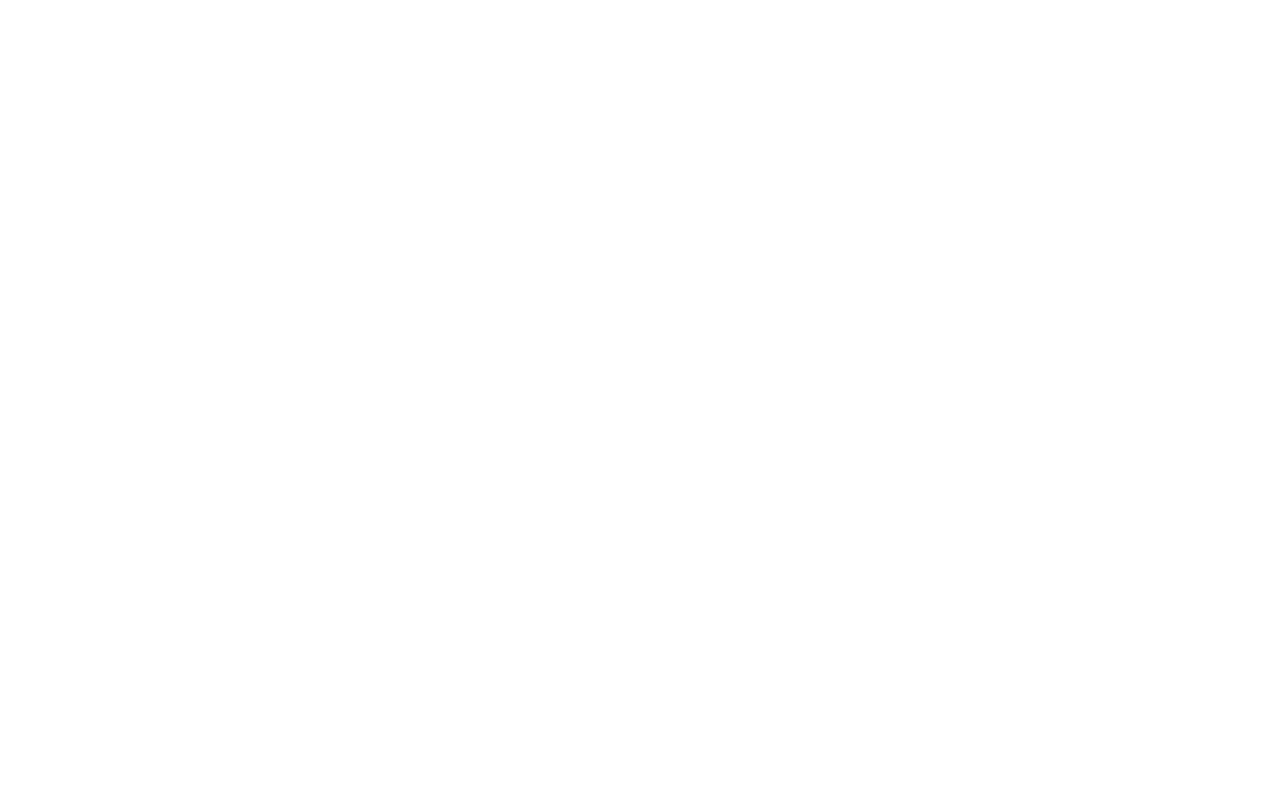
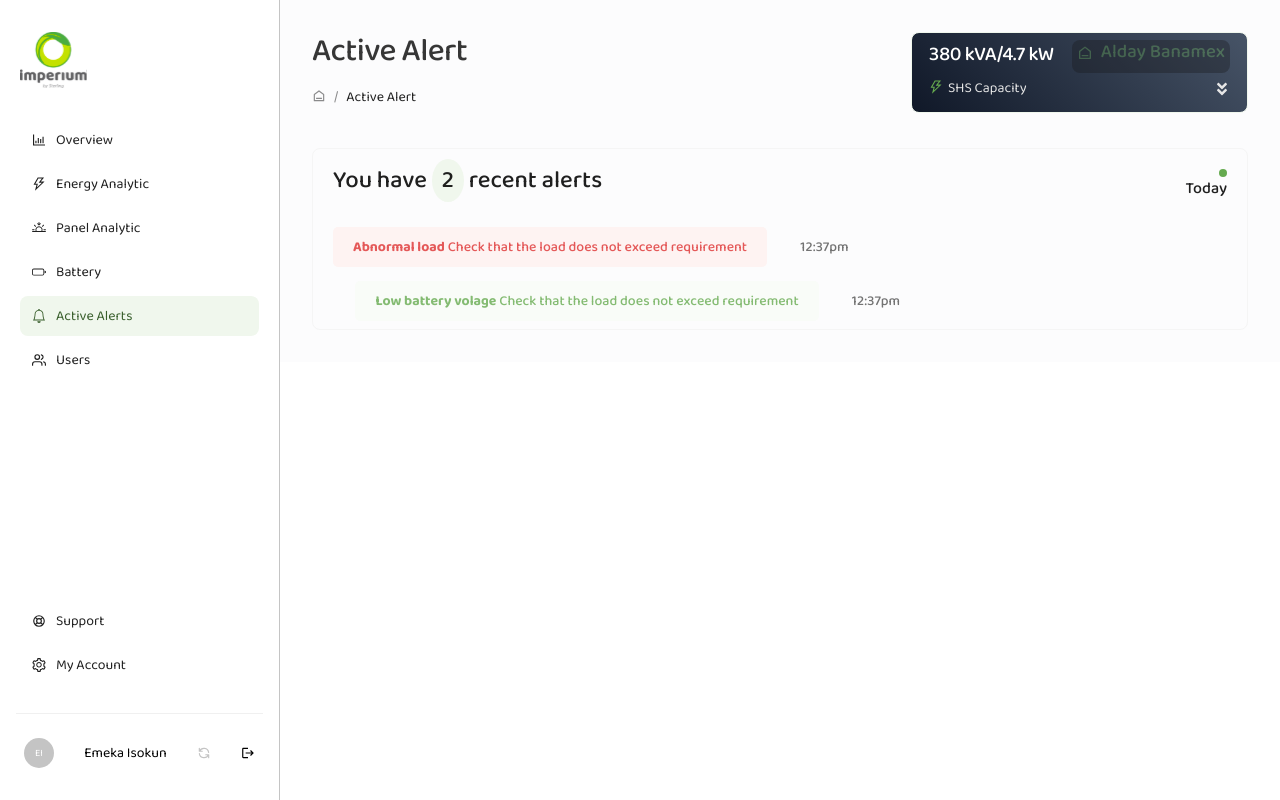
Before and after one commit to WYRE-ENERGIES/imperium-frontend, a React (Create React App) app: page /active-alerts in a window 1280 px wide. Before the commit this address had no page. Built offline with nearby package versions, Linux system fonts and the light colour scheme.

Commit message:
Active Alert Status Text

```diff
--- a/src/App.js
+++ b/src/App.js
@@ -16,14 +16,17 @@
 const AccountPassword = lazy(() =>
   import('./pages/Customer/Account/AccountPassword/AccountPassword'),
 )
+const ActiveAlerts = lazy(() =>
+  import('./pages/Customer/ActiveAlerts/ActiveAlerts'),
+)
 const Battery = lazy(() => import('./pages/Customer/Battery/Battery'))
 const Business = lazy(() => import('./pages/Customer/Auth/Business/Business'))
 const Detail = lazy(() => import('./pages/Customer/Auth/Detail/Detail'))
 const DisabledAccount = lazy(() =>
   import('./pages/Customer/Error/DisabledAccount/DisabledAccount'),
 )
-const ErrorContact = lazy(() =>
-  import('./pages/Customer/Error/ErrorContact/ErrorContact'),
+const ContactError = lazy(() =>
+  import('./pages/Customer/Error/ContactError/ContactError'),
 )
 const EnergyAnalytic = lazy(() =>
   import('./pages/Customer/EnergyAnalytic/EnergyAnalytic'),
@@ -65,7 +68,7 @@
             <Route path="otp" element={<OTP />} />
             <Route path="new-password" element={<NewPasswordPage />} />
             <Route path="disabled-account" element={<DisabledAccount />} />
-            <Route path="contact-error" element={<ErrorContact />} />
+            <Route path="contact-error" element={<ContactError />} />
             <Route path="account">
               <Route path="business" element={<AccountBusiness />} />
               <Route index path="details" element={<AccountDetails />} />
@@ -79,6 +82,7 @@
             <Route path="energy-analytic" element={<EnergyAnalytic />} />
             <Route path="panel-analytic" element={<PanelAnalytic />} />
             <Route path="battery" element={<Battery />} />
+            <Route path="active-alerts" element={<ActiveAlerts />} />
             <Route path="users" element={<Users />} />
             <Route path="user-invite" element={<UserInvitePage />} />
           </Route>
--- a/src/components/Error/ErrorContact/ErrorContactForm.jsx
+++ b/src/components/Error/ContactError/ContactErrorForm.jsx
@@ -3,10 +3,10 @@
 import FormButton from '../../Auth/Forms/Widgets/FormButton'
 import { Form, Input, Select } from 'antd'
 import { useNavigate } from 'react-router-dom'
-import classes from './ErrorContactForm.module.scss'
+import classes from './ContactErrorForm.module.scss'
 import { BiCheck, BiEnvelope } from 'react-icons/bi'
 import { BiPhone } from 'react-icons/bi'
-const ErrorContactForm = () => {
+const ContactErrorForm = () => {
   const options = [
     {
       value: 'Location',
@@ -41,8 +41,8 @@
   return (
     <div>
       <ErrorLayout>
-        <div className={classes.ErrorContactForm}>
-          <div className={classes.ErrorContactForm__FormContent}>
+        <div className={classes.ContactErrorForm}>
+          <div className={classes.ContactErrorForm__FormContent}>
             <div>
               <Form
                 name="basic"
@@ -70,7 +70,7 @@
 
                 <Form.Item>
                   <Select
-                    className={classes.ErrorContactForm__FormSelect}
+                    className={classes.ContactErrorForm__FormSelect}
                     menuItemSelectedIcon={<BiCheck color="#385E2B" />}
                     showArrow
                     placeholder="Select error message"
@@ -89,7 +89,7 @@
           </div>
 
           <a href="tel:+234 81 2345 6789">
-            <div className={classes.ErrorContactForm__Phone}>
+            <div className={classes.ContactErrorForm__Phone}>
               <div>
                 <BiPhone size={20} />
               </div>
@@ -102,4 +102,4 @@
   )
 }
 
-export default ErrorContactForm
+export default ContactErrorForm
--- a/src/components/Error/ErrorContact/ErrorContactForm.module.scss
+++ b/src/components/Error/ContactError/ContactErrorForm.module.scss
@@ -1,6 +1,6 @@
 @import '../../Auth/Forms/variables.module';
 
-.ErrorContactForm {
+.ContactErrorForm {
   width: 310px;
   margin-top: 19.5%;
   margin-left: 25px;
--- a/src/components/SideBar/Sidebar.jsx
+++ b/src/components/SideBar/Sidebar.jsx
@@ -3,7 +3,7 @@
   SettingOutlined,
   ThunderboltOutlined,
 } from '@ant-design/icons'
-import { BsBattery, BsSunset } from 'react-icons/bs'
+import { BsBattery, BsBell, BsSunset } from 'react-icons/bs'
 import { Divider, Layout, Menu } from 'antd'
 import { Link, useLocation } from 'react-router-dom'
 
@@ -13,6 +13,7 @@
 import { ReactComponent as Logo } from '../../assets/logo.svg'
 import React from 'react'
 import styles from './Sidebar.module.scss'
+import { BiNotification } from 'react-icons/bi'
 
 const { Sider } = Layout
 
@@ -32,6 +33,11 @@
     icon: BsBattery,
     title: 'Battery',
     linkTo: '/battery',
+  },
+  {
+    icon: BsBell,
+    title: 'Active Alerts',
+    linkTo: '/active-alerts',
   },
   {
     icon: FiUsers,
--- /dev/null
+++ b/src/pages/Customer/ActiveAlerts/ActiveAlerts.jsx
@@ -0,0 +1,50 @@
+import React from 'react'
+import PageLayout from '../../../components/Layout/PageLayout'
+import PageBreadcrumb from '../../../components/PageBreadcrumb/PageBreadcrumb'
+import ShsCapacityDropdown from '../../../components/ShsCapacityDropdown/ShsCapacityDropdown'
+import classes from './ActiveAlerts.module.scss'
+const ActiveAlerts = () => {
+  return (
+    <PageLayout>
+      <div className={classes.ActiveAlerts}>
+        <section className={classes.ActiveAlerts__headerSection}>
+          <PageBreadcrumb title="Active Alert" />
+          <ShsCapacityDropdown />
+        </section>
+        <section className={classes.ActiveAlerts__Banner}>
+          <div className={classes.ActiveAlerts__Status}>
+            <div>
+              <h1>
+                You have <span>2</span> recent alerts
+              </h1>
+            </div>
+            <div>
+              <div className={classes.ActiveAlerts__Dot}></div>
+              <p>Today</p>
+            </div>
+          </div>
+          <div>
+            <div className={classes.ActiveAlerts__Description}>
+              <div className={classes.ActiveAlerts__Error}>
+                <p>
+                  <strong>Abnormal load </strong> Check that the load does not
+                  exceed requirement
+                </p>
+                <span>12:37pm</span>
+              </div>
+              <div className={classes.ActiveAlerts__Success}>
+                <p>
+                  <strong>Low battery volage </strong> Check that the load does
+                  not exceed requirement
+                </p>
+                <span>12:37pm</span>
+              </div>
+            </div>
+          </div>
+        </section>
+      </div>
+    </PageLayout>
+  )
+}
+
+export default ActiveAlerts
--- /dev/null
+++ b/src/pages/Customer/ActiveAlerts/ActiveAlerts.module.scss
@@ -0,0 +1,72 @@
+.ActiveAlerts {
+  &__headerSection {
+    margin-bottom: 35px;
+    display: flex;
+    justify-content: space-between;
+  }
+  &__Banner {
+    border: 1px solid #f5f5f5;
+    border-radius: 8px;
+    width: 100%;
+    height: 182px;
+    padding: 20px;
+  }
+  &__Status {
+    font-style: normal;
+    font-weight: 500;
+    font-size: 16px;
+    line-height: 24px;
+    display: flex;
+    justify-content: space-between;
+
+    span {
+      background: #f0f7ed;
+      width: 24px;
+      height: 24px;
+      padding: 2px 10px;
+      border-radius: 100%;
+    }
+  }
+  &__Dot {
+    background: #65aa4f;
+    width: 8px;
+    height: 8px;
+    border-radius: 100%;
+    float: right;
+  }
+  &__Description {
+    margin-top: 10px;
+    font-weight: 500;
+    font-size: 14px;
+    line-height: 20px;
+  }
+  &__Error {
+    display: flex;
+    p {
+      color: #e45858;
+      margin-right: 13px;
+      background: #fef3f2;
+      border-radius: 5px;
+      padding: 10px 20px;
+    }
+    span {
+      padding: 10px 20px;
+      color: #737373;
+    }
+  }
+  &__Success {
+    display: flex;
+    margin-left: 1.4rem;
+    p {
+      color: #84bb72;
+      margin-right: 13px;
+      background: #f9fcf8;
+      border-radius: 5px;
+      padding: 10px 20px;
+    }
+    span {
+      padding: 10px 20px;
+      color: #737373;
+    }
+  }
+}
--- /dev/null
+++ b/src/pages/Customer/Error/ContactError/ContactError.jsx
@@ -0,0 +1,11 @@
+import React from 'react'
+import ContactErrorForm from '../../../../components/Error/ContactError/ContactErrorForm'
+const ContactError = () => {
+  return (
+    <div>
+      <ContactErrorForm />
+    </div>
+  )
+}
+
+export default ContactError
--- a/src/pages/Customer/Error/ErrorContact/ErrorContact.jsx
+++ /dev/null
@@ -1,11 +0,0 @@
-import React from 'react'
-import ErrorContactForm from '../../../../components/Error/ErrorContact/ErrorContactForm'
-const ErrorContact = () => {
-  return (
-    <div>
-      <ErrorContactForm />
-    </div>
-  )
-}
-
-export default ErrorContact
```
